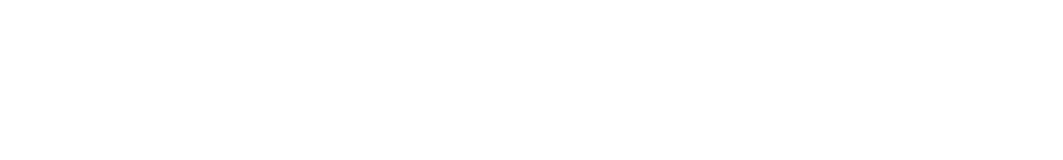
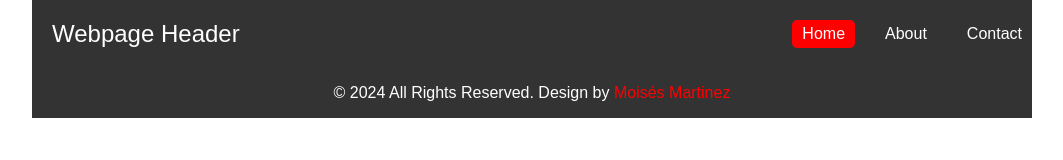
Before and after one commit to pablo-martinez-chaves/my_first_web_page_2024, a plain HTML site: page index.html in a window 1280 px wide. Shown: the whole page, without its empty margins (108-1171 px from the left). Drawn offline with Linux system fonts and the light colour scheme.

Commit message:
Adding header and footer in html file, styles are included too

```diff
--- a/index.html
+++ b/index.html
@@ -16,10 +16,96 @@
     <title>Fundamentals of Computer Engineering</title>
 
     <style>
+          body {
+            margin: 0;
+            font-family: Arial, sans-serif;
+            display: flex;
+            flex-direction: column;
+            align-items: center;
+        }
+
+        .container {
+            max-width: 1000px;
+            width: 100%;
+            margin: 0 auto;
+        }
+
+        header {
+            background-color: #333;
+            color: white;
+            padding: 20px 0;
+            text-align: center;
+        }
+
+        .header-content {
+            display: flex;
+            justify-content: space-between;
+            align-items: center;
+        }
+
+        .header-title {
+            font-size: 1.5rem;
+            padding-left: 20px;
+        }
+
+        nav {
+            display: flex;
+            gap: 20px;
+        }
+
+        nav a {
+            color: white;
+            text-decoration: none;
+            font-size: 1rem;
+            padding: 5px 10px;
+            border-radius: 5px;
+            transition: background-color 0.3s;
+        }
+
+        nav a:hover {
+            background-color: #555;
+        }
+
+        nav a.active {
+            background-color: red;
+            color: white;
+        }
+
+        .footer-section {
+            max-width: 1000px;
+            width: 100%;
+            background-color: #333;
+            color: white;
+            text-align: center;
+        }
+
+        .footer-section a {
+            color: red;
+            text-decoration: none;
+        }
+
+        .footer-section a:hover {
+            text-decoration: underline;
+        }
+
     </style>
 </head>
 
 <body>
+    <header class="container">
+    <div class="header-content">
+        <div class="header-title">Webpage Header</div>
+        <nav>
+            <a href="#" class="active">Home</a>
+            <a href="#">About</a>
+            <a href="#">Contact</a>
+        </nav>
+    </div>
+</header>
+
+<footer class="footer-section">
+   <p>&copy; 2024 All Rights Reserved. Design by <a href="#">Moisés Martinez</a></p>
+</footer>
 
 </body>
 </html>
```
Also changed, not shown: 1 other file.
